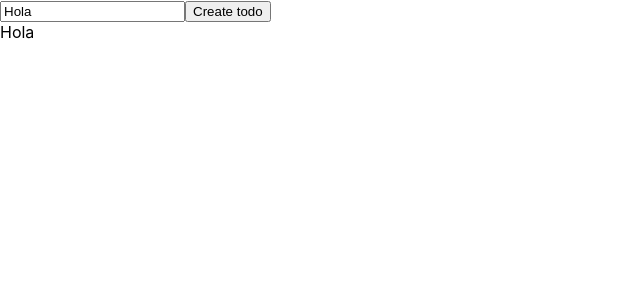
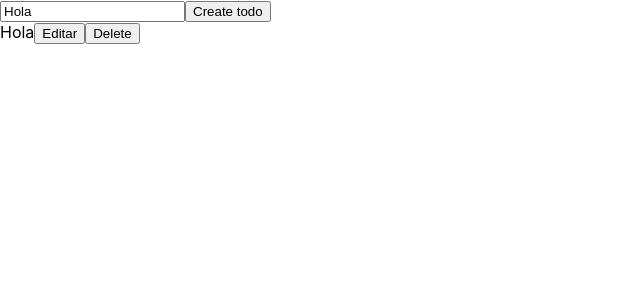
Before and after one commit to eddyjav/to-do-list-kruger, a React (Create React App) app: page / in a window 1280 px wide. Both pictures are taken after a click on the input "Create todo". Shown: the top 300 px of the page, without its empty margins (0-640 px from the left). Built offline with nearby package versions, Linux system fonts and the light colour scheme; the HTML template or start-up script is replaced by a standard one.

Commit message:
:fire: add Component -> todo

```diff
--- /dev/null
+++ b/src/components/todo.jsx
@@ -0,0 +1,26 @@
+import { useState } from "react";
+
+export default function Todo({ item }) {
+  const [isEdit, setIsEdit] = useState(false);
+
+  const FormEdit = () => {
+    return (
+      <form>
+        <input type="text" />
+        <button>Update</button>
+      </form>
+    );
+  };
+
+  const TodoElement = () => {
+    return (
+      <div className="todoInfo">
+        {item.title}
+        <button onClick={() => setIsEdit(true)}>Editar</button>
+        <button>Delete</button>
+      </div>
+    );
+  };
+
+  return <div className="todo">{isEdit ? <FormEdit /> : <TodoElement />}</div>;
+}
--- a/src/components/todoApp.jsx
+++ b/src/components/todoApp.jsx
@@ -1,4 +1,5 @@
 import { useState } from "react";
+import Todo from "./todo";
 
 export default function TodoApp() {
   const [title, setTitle] = useState("Hola");
@@ -44,7 +45,7 @@
 
       <div className="todosContainer">
         {todos.map((item) => (
-          <div key={item.id}>{item.title}</div>
+          <Todo key={item.id} item={item} />
         ))}
       </div>
     </div>
```
